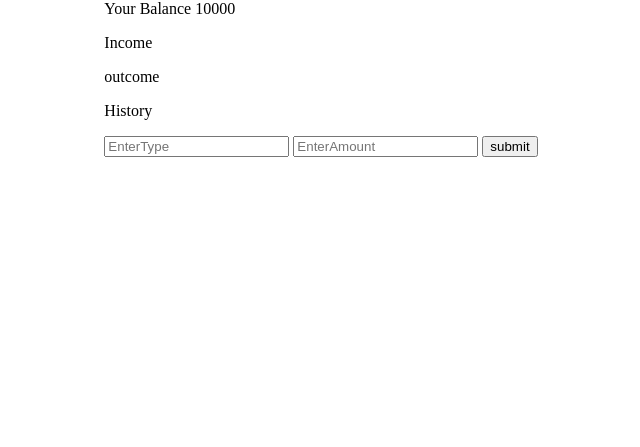
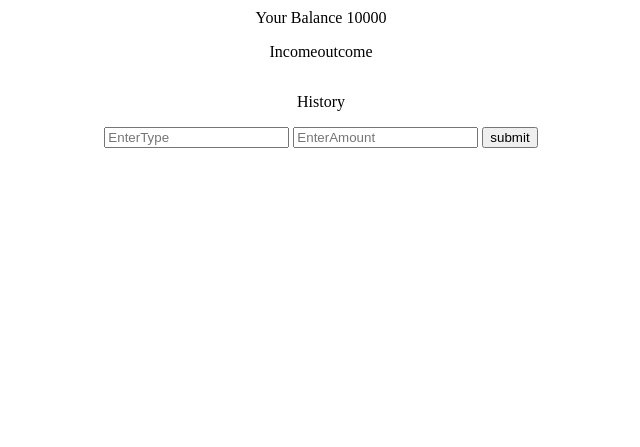
Before and after one commit to ArunprakashLfs/expence-Tracker, a plain HTML site: page index.html in a window 1280 px wide. Shown: the part 369-816 px from the top of the page, without its empty margins (327-967 px from the left). Drawn offline with Linux system fonts and the light colour scheme.

Commit message:
add css to card

```diff
--- a/style.css
+++ b/style.css
@@ -6,3 +6,14 @@ body{
     justify-content: center;
     align-items: center;
 }
+.card{
+    display: flex;
+    flex-direction: column;
+    justify-content: center;
+    align-items: center;
+}
+.income-outcome-container{
+    display: flex;
+    flex-direction: row;
+    justify-content: space-evenly;
+}
```
